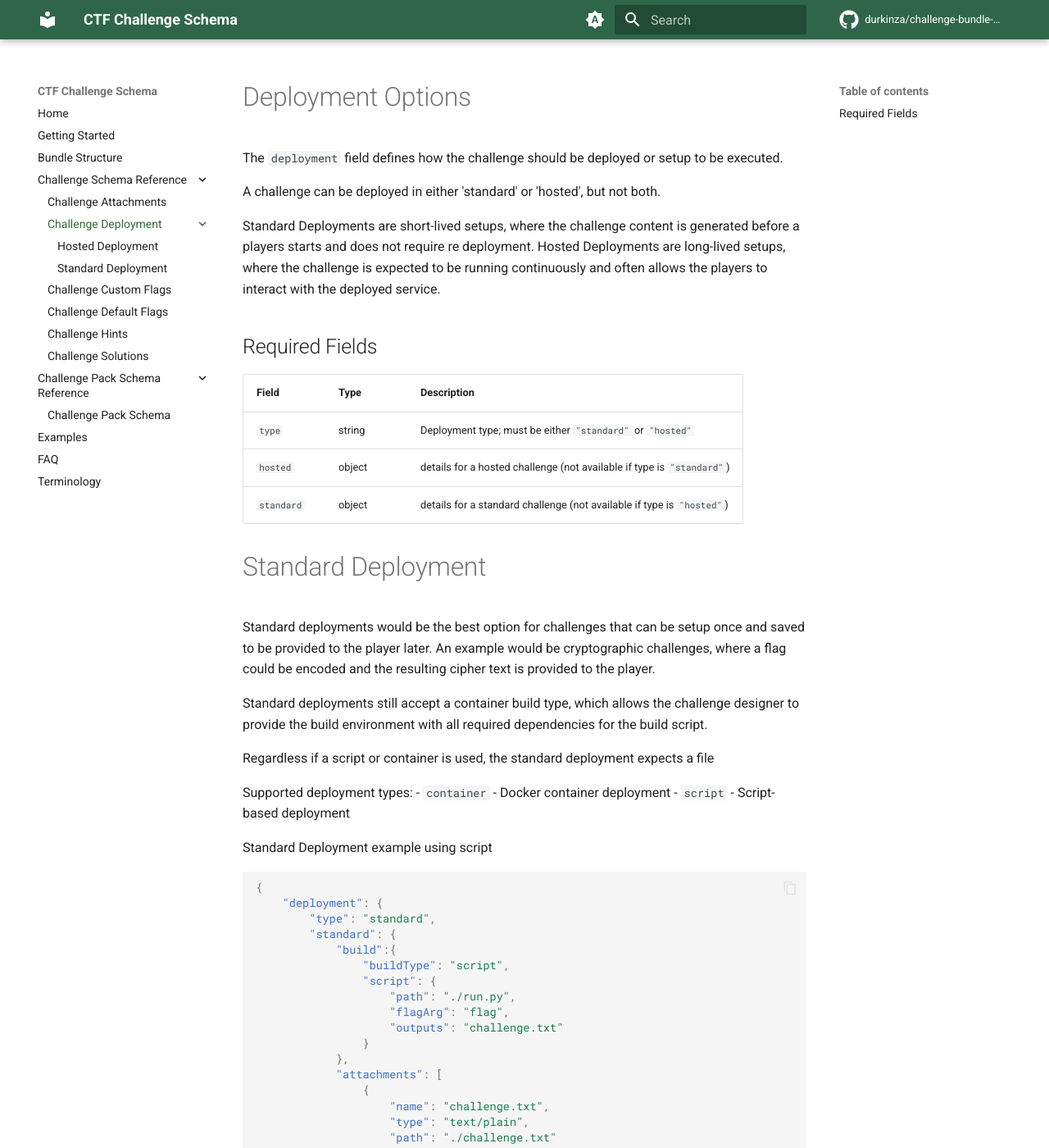
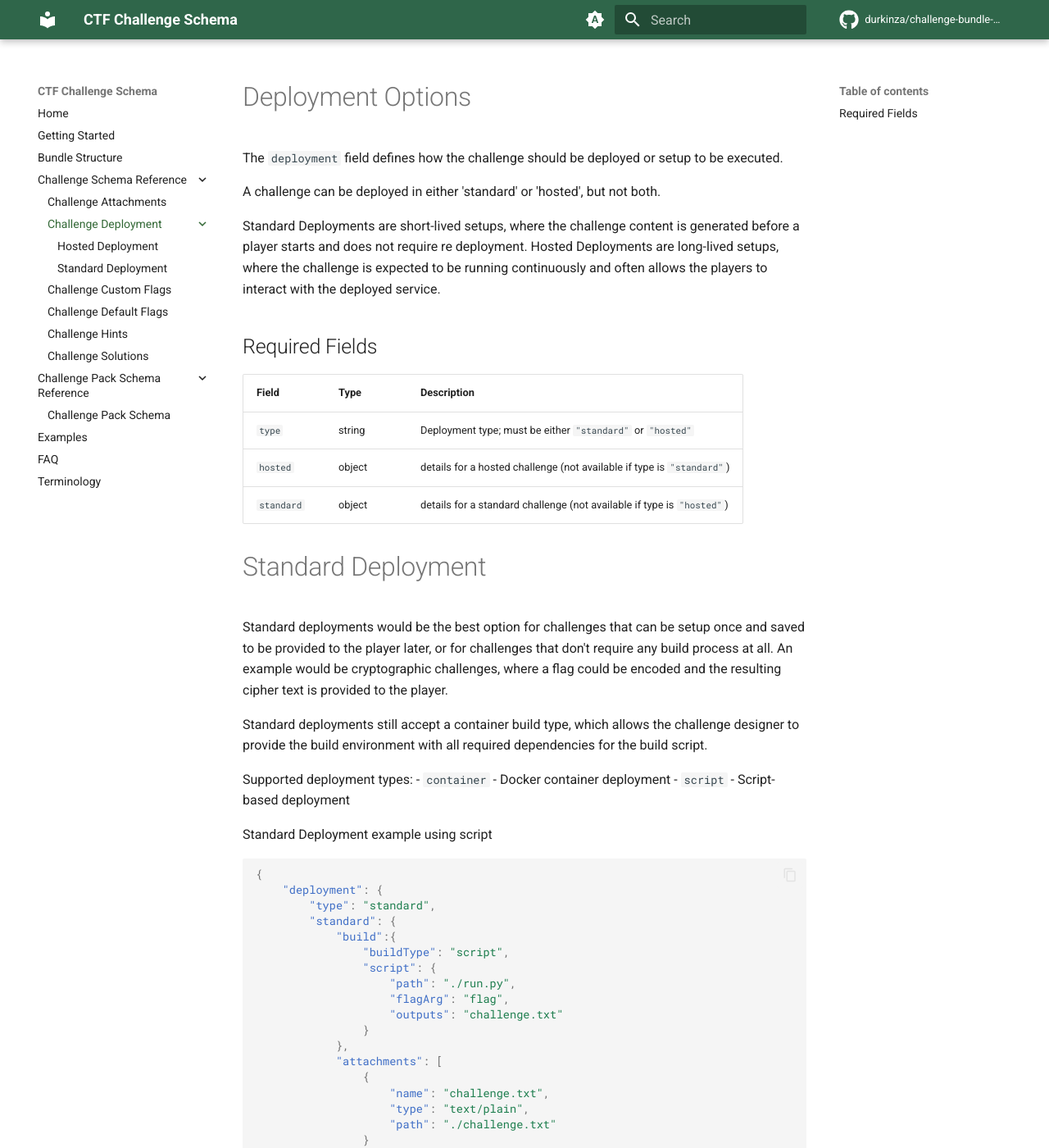
Before and after one commit to durkinza/challenge-schema, an MkDocs documentation site: the page built from docs/docs/ChallengeSchema/ChallengeDeployment/index.md, in a window 1280 px wide and 1400 px high. Shown: the whole window at 82% size. Built offline with MkDocs 1.6.1 and Material for MkDocs 9.7.7, drawn with Linux system fonts in a browser that asks for light colours; plug-ins that fetch from the network failed and are left out; comment, search, counter and statistics services are not loaded.

Commit message:
fix: Applying fixes from review

```diff
--- a/docs/docs/ChallengeSchema/ChallengeDeployment/index.md
+++ b/docs/docs/ChallengeSchema/ChallengeDeployment/index.md
@@ -4,7 +4,7 @@ The `deployment` field defines how the challenge should be deployed or setup to
 
 A challenge can be deployed in either 'standard' or 'hosted', but not both.
 
-Standard Deployments are short-lived setups, where the challenge content is generated before a players starts and does not require re deployment.
+Standard Deployments are short-lived setups, where the challenge content is generated before a player starts and does not require re deployment.
 Hosted Deployments are long-lived setups, where the challenge is expected to be running continuously and often allows the players to interact with the deployed service.
 
 ## Required Fields
@@ -18,12 +18,10 @@ Hosted Deployments are long-lived setups, where the challenge is expected to be
 
 # Standard Deployment
 
-Standard deployments would be the best option for challenges that can be setup once and saved to be provided to the player later.
+Standard deployments would be the best option for challenges that can be setup once and saved to be provided to the player later, or for challenges that don't require any build process at all.
 An example would be cryptographic challenges, where a flag could be encoded and the resulting cipher text is provided to the player.
 
 Standard deployments still accept a container build type, which allows the challenge designer to provide the build environment with all required dependencies for the build script.
-
-Regardless if a script or container is used, the standard deployment expects a file
 
 Supported deployment types:
 - `container` - Docker container deployment
```
Also changed, not shown: docs/docs/ChallengePackSchema/challenge-pack-schema.md (+1 -1 lines), docs/docs/FAQ.md (+1 -1 lines), docs/docs/examples/index.md (+3 -3 lines), 1 other file.
